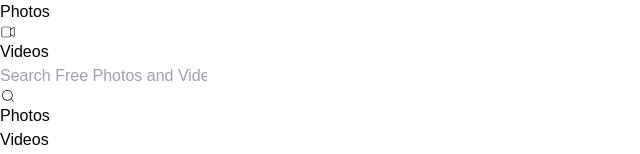
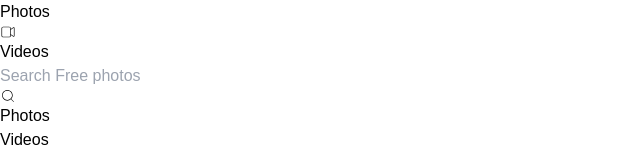
Before and after one commit to ClintZy101/pexels-clone, a React (Vite) app: page / in a window 1280 px wide. Shown: the part 128-282 px from the top of the page, without its empty margins (0-640 px from the left). Built offline with nearby package versions, Linux system fonts and the light colour scheme.

Commit message:
fixing ui of searchbar

```diff
--- a/src/components/search/SearchBar.jsx
+++ b/src/components/search/SearchBar.jsx
@@ -3,20 +3,15 @@ import { BiChevronDown } from "react-icons/bi";
 import { CiImageOn, CiSearch, CiVideoOn } from "react-icons/ci";
 
 export default function SearchBar() {
-  const [placeholder, setPlaceHolder] = useState("Search Free Photos");
   const [searchType, setSearchType] = useState("photos");
   const [isOpen, setIsOpen] = useState(false);
   const handleDropdown =() => {
     setIsOpen(!isOpen)
   }
+
   return (
     <form className="flex bg-white rounded relative">
-      {/* <div className='border-r rounded grid items-center'>
-        <select name="" id="" className='p-3'>
-          <option value="">Photos</option>
-          <option value="">Videos</option>
-        </select>
-      </div> */}
+
       <div className="border-r rounded grid items-center cursor-pointer relative">
         <div className="flex p-2 space-x-2 items-center justify-center w-[150px]"
         onClick={()=>handleDropdown()}
@@ -26,11 +21,15 @@ export default function SearchBar() {
         </div>
         {/* Drop Down */}
         <div className={`absolute -bottom-24 border  bg-white rounded h-24 w-[150px] gap-2 py-2 justify-center items-center  ${isOpen ?'grid' : 'hidden'}  `}>
-          <div className="flex space-x-2 items-center justify-center hover:bg-gray-100 group w-[150px] h-8">
+          <div className="flex space-x-2 items-center justify-center hover:bg-gray-100 group w-[150px] h-8"
+           onClick={()=>{setSearchType('Photos'); setIsOpen(false)}}
+          >
             <CiImageOn  />
             <h2 className="group-hover:font-bold">Photos</h2>
           </div>
-          <div className="flex space-x-2 items-center justify-center hover:bg-gray-100 group w-[150px] h-8">
+          <div className="flex space-x-2 items-center justify-center hover:bg-gray-100 group w-[150px] h-8"
+          onClick={()=>{setSearchType('Videos'); setIsOpen(false)}}
+          >
           <CiVideoOn />
             <h2 className="group-hover:font-bold">Videos</h2>
           </div>
@@ -39,7 +38,7 @@ export default function SearchBar() {
 
       <input
         type="text"
-        placeholder="Search Free Photos and Videos"
+        placeholder={`Search Free ${searchType}`}
         className="h-12 w-full outline-none px-2 rounded"
       />
       <div className="border-l flex items-center justify-center p-2 cursor-pointer">
```
